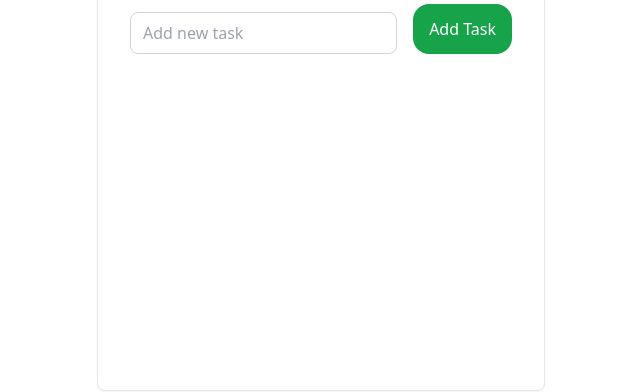
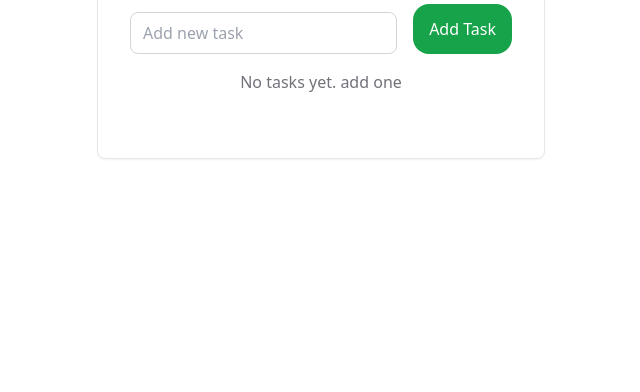
Before and after one commit to CelioJoaquimCumba/my-app---void, a Vue app in the folder tody/: page / in a window 1280 px wide. Shown: the part 165-557 px from the top of the page, without its empty margins (319-959 px from the left). Built offline with nearby package versions, Linux system fonts and the light colour scheme.

Commit message:
refactor: show message when no tasks are created

```diff
--- a/tody/package.json
+++ b/tody/package.json
@@ -4,7 +4,7 @@
   "private": true,
   "type": "module",
   "scripts": {
-    "dev": "vite",
+    "dev": "vite --host",
     "build": "run-p type-check \"build-only {@}\" --",
     "preview": "vite preview",
     "build-only": "vite build",
--- a/tody/src/views/HomeView.vue
+++ b/tody/src/views/HomeView.vue
@@ -68,7 +68,7 @@
 </script>
 
 <template>
-  <main class="w-full flex items-start justify-center sm:p-4">
+  <main class="w-full flex items-start justify-center sm:p-4 ">
     <div
       class="flex w-full max-w-md py-16 px-8 flex-col justify-center items-start gap-4 rounded-lg bg-background shadow-sm sm:h-auto sm:border sm:border-200">
       <h1 class="text-2xl leading-8 font-medium">Tasks</h1>
@@ -81,9 +81,10 @@
         <FilterItemComponentVue v-for="(filter, index) in filters" :key="index" :selected="filter.selected" :title="filter.title" :handleSelect="()=>handleFilter(index)"/>
 
       </div>
-      <div class="flex flex-col self-stretch overflow-y-auto h-64">
+      <div class="flex flex-col self-stretch overflow-y-auto h-96" v-if="filteredTasks.length > 0">
         <TaskItemComponentVue v-for="(task, index) in filteredTasks" :key="index" :title="task.title" :checked="task.checked" :toggleCheck="()=>toggleCheck(index)"/>
       </div>
+      <div v-else class="text-center text-muted-foreground text-base leading-6 font-thin self-stretch">No tasks yet. add one</div>
     </div>
   </main>
 </template>
```
